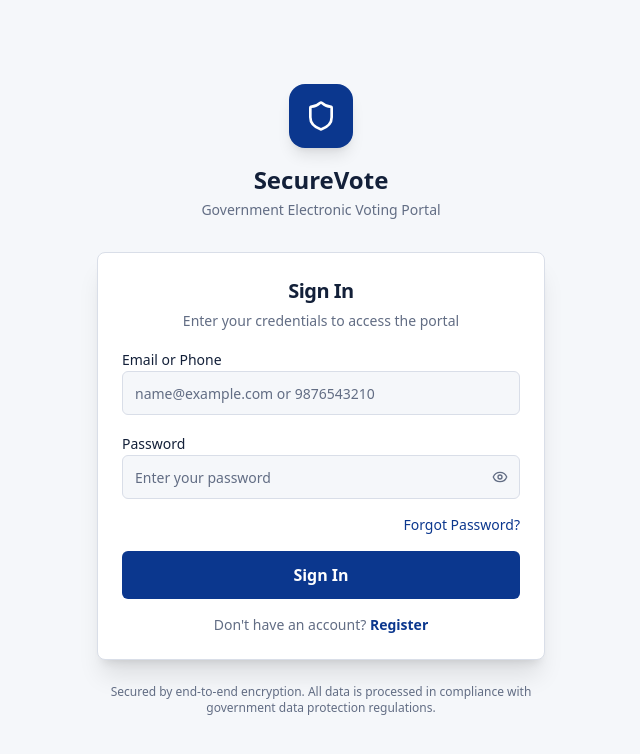
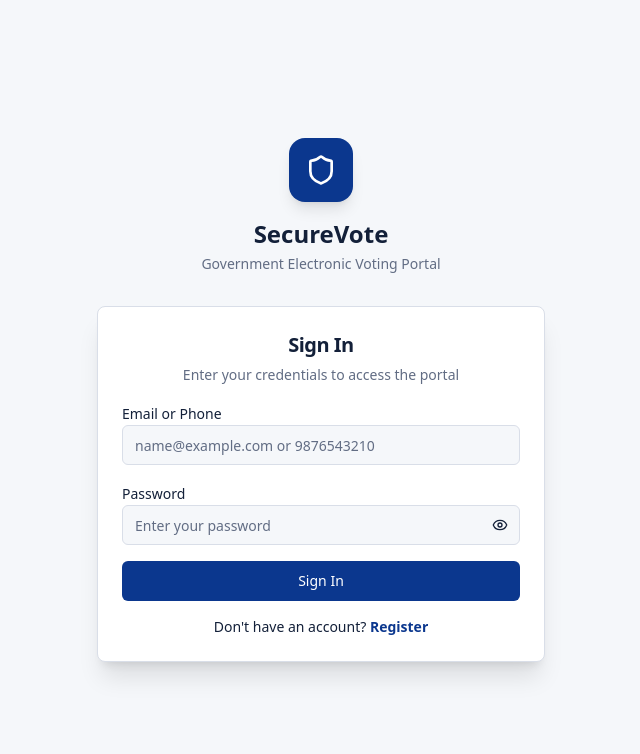
Before and after one commit to Votum-SecurVote/Votum-UserReg, a Next.js app in the folder votum-user/: page / in a window 1280 px wide. Shown: the top 754 px of the page, without its empty margins (319-959 px from the left). Built offline with nearby package versions, Linux system fonts and the light colour scheme.

Commit message:
navigation changes

```diff
--- a/votum-user/app/page.tsx
+++ b/votum-user/app/page.tsx
@@ -11,17 +11,26 @@ import { ElectionDetailsPage } from "@/components/election-details-page"
 import { ProfilePage } from "@/components/profile-page"
 import { Navbar } from "@/components/navbar"
 
-type AppPage = "login" | "register" | "registration-profile" | "dashboard" | "election" | "profile"
+type AppPage =
+  | "login"
+  | "register"
+  | "registration-profile"
+  | "dashboard"
+  | "election"
+  | "profile"
 
 export default function Page() {
   const { isAuthenticated } = useAuth()
   const [currentPage, setCurrentPage] = useState<AppPage>("login")
-  const [selectedElection, setSelectedElection] = useState<Election | null>(null)
+  const [selectedElection, setSelectedElection] =
+    useState<Election | null>(null)
 
-  // Redirect to login if not authenticated and trying to access protected pages
   const protectedPages: AppPage[] = ["dashboard", "election", "profile"]
+
   const activePage =
-    !isAuthenticated && protectedPages.includes(currentPage) ? "login" : currentPage
+    !isAuthenticated && protectedPages.includes(currentPage)
+      ? "login"
+      : currentPage
 
   const handleViewElection = (election: Election) => {
     setSelectedElection(election)
@@ -32,11 +41,11 @@ export default function Page() {
     setCurrentPage(page as AppPage)
   }
 
-  // Auth pages (no navbar)
   if (activePage === "login") {
     return (
       <LoginPage
         onNavigateToRegister={() => setCurrentPage("register")}
+        onLoginSuccess={() => setCurrentPage("dashboard")}  // ✅ THIS FIXES IT
       />
     )
   }
@@ -58,7 +67,6 @@ export default function Page() {
     )
   }
 
-  // Protected pages (with navbar)
   return (
     <div className="min-h-screen bg-background">
       <Navbar currentPage={activePage} onNavigate={handleNavigate} />
--- a/votum-user/components/election-details-page.tsx
+++ b/votum-user/components/election-details-page.tsx
@@ -9,7 +9,6 @@ import { Button } from "@/components/ui/button"
 import {
   ArrowLeft, Calendar, Clock, ShieldCheck, ListChecks, Users, CheckCircle2
 } from "lucide-react"
-
 interface ElectionDetailsProps {
   election: Election
   onBack: () => void
--- a/votum-user/components/login-page.tsx
+++ b/votum-user/components/login-page.tsx
@@ -1,8 +1,6 @@
 "use client"
 
-import React from "react"
-
-import { useState } from "react"
+import React, { useState } from "react"
 import { useAuth } from "@/context/auth-context"
 import { Button } from "@/components/ui/button"
 import { Input } from "@/components/ui/input"
@@ -13,10 +11,15 @@ import { Shield, Eye, EyeOff, Loader2, AlertCircle } from "lucide-react"
 
 interface LoginPageProps {
   onNavigateToRegister: () => void
+  onLoginSuccess: () => void
 }
 
-export function LoginPage({ onNavigateToRegister }: LoginPageProps) {
+export function LoginPage({
+  onNavigateToRegister,
+  onLoginSuccess,
+}: LoginPageProps) {
   const { login, verifyOtp, isLoading } = useAuth()
+
   const [email, setEmail] = useState("")
   const [password, setPassword] = useState("")
   const [showPassword, setShowPassword] = useState(false)
@@ -35,14 +38,17 @@ export function LoginPage({ onNavigateToRegister }: LoginPageProps) {
       setError("Email or phone is required.")
       return
     }
+
     if (!validateEmail(email)) {
       setError("Enter a valid email address or 10-digit phone number.")
       return
     }
+
     if (!password) {
       setError("Password is required.")
       return
     }
+
     if (password.length < 8) {
       setError("Password must be at least 8 characters.")
       return
@@ -50,8 +56,11 @@ export function LoginPage({ onNavigateToRegister }: LoginPageProps) {
 
     try {
       const result = await login(email, password)
-      if (result.requiresOtp) {
+
+      if (result?.requiresOtp) {
         setStep("otp")
+      } else {
+        onLoginSuccess() // ✅ Go to dashboard
       }
     } catch {
       setError("Invalid credentials. Please try again.")
@@ -60,13 +69,18 @@ export function LoginPage({ onNavigateToRegister }: LoginPageProps) {
 
   const handleOtpVerify = async () => {
     setError("")
+
     if (otp.length !== 6) {
       setError("Please enter the full 6-digit OTP.")
       return
     }
+
     try {
       const success = await verifyOtp(otp)
-      if (!success) {
+
+      if (success) {
+        onLoginSuccess() // ✅ Go to dashboard
+      } else {
         setError("Invalid OTP. Please try again.")
       }
     } catch {
@@ -77,7 +91,7 @@ export function LoginPage({ onNavigateToRegister }: LoginPageProps) {
   return (
     <div className="min-h-screen flex items-center justify-center bg-background px-4">
       <div className="w-full max-w-md">
-        {/* Logo / Header */}
+
         <div className="flex flex-col items-center mb-8">
           <div className="flex items-center justify-center w-16 h-16 rounded-2xl bg-primary text-primary-foreground mb-4 shadow-lg">
             <Shield className="h-8 w-8" />
@@ -99,9 +113,10 @@ export function LoginPage({ onNavigateToRegister }: LoginPageProps) {
                 : "Enter the 6-digit code sent to your registered device"}
             </CardDescription>
           </CardHeader>
+
           <CardContent>
             {error && (
-              <div className="flex items-start gap-2 p-3 mb-4 rounded-md bg-destructive/10 text-destructive text-sm" role="alert">
+              <div className="flex items-start gap-2 p-3 mb-4 rounded-md bg-destructive/10 text-destructive text-sm">
                 <AlertCircle className="h-4 w-4 mt-0.5 shrink-0" />
                 <span>{error}</span>
               </div>
@@ -109,35 +124,31 @@ export function LoginPage({ onNavigateToRegister }: LoginPageProps) {
 
             {step === "credentials" ? (
               <form onSubmit={handleLogin} className="space-y-4">
+
                 <div className="space-y-2">
-                  <Label htmlFor="email">Email or Phone</Label>
+                  <Label>Email or Phone</Label>
                   <Input
-                    id="email"
                     type="text"
                     placeholder="name@example.com or 9876543210"
                     value={email}
                     onChange={(e) => setEmail(e.target.value)}
-                    autoComplete="username"
-                    className="h-11"
                   />
                 </div>
+
                 <div className="space-y-2">
-                  <Label htmlFor="password">Password</Label>
+                  <Label>Password</Label>
                   <div className="relative">
                     <Input
-                      id="password"
                       type={showPassword ? "text" : "password"}
                       placeholder="Enter your password"
                       value={password}
                       onChange={(e) => setPassword(e.target.value)}
-                      autoComplete="current-password"
-                      className="h-11 pr-10"
+                      className="pr-10"
                     />
                     <button
                       type="button"
                       onClick={() => setShowPassword(!showPassword)}
-                      className="absolute right-3 top-1/2 -translate-y-1/2 text-muted-foreground hover:text-foreground transition-colors"
-                      aria-label={showPassword ? "Hide password" : "Show password"}
+                      className="absolute right-3 top-1/2 -translate-y-1/2"
                     >
                       {showPassword ? (
                         <EyeOff className="h-4 w-4" />
@@ -148,16 +159,7 @@ export function LoginPage({ onNavigateToRegister }: LoginPageProps) {
                   </div>
                 </div>
 
-                <div className="flex justify-end">
-                  <button
-                    type="button"
-                    className="text-sm text-primary hover:underline font-medium"
-                  >
-                    Forgot Password?
-                  </button>
-                </div>
-
-                <Button type="submit" className="w-full h-12 text-base font-semibold" disabled={isLoading}>
+                <Button type="submit" className="w-full" disabled={isLoading}>
                   {isLoading ? (
                     <>
                       <Loader2 className="h-4 w-4 mr-2 animate-spin" />
@@ -168,12 +170,12 @@ export function LoginPage({ onNavigateToRegister }: LoginPageProps) {
                   )}
                 </Button>
 
-                <p className="text-center text-sm text-muted-foreground">
-                  {"Don't have an account? "}
+                <p className="text-center text-sm">
+                  Don't have an account?{" "}
                   <button
                     type="button"
                     onClick={onNavigateToRegister}
-                    className="text-primary font-semibold hover:underline"
+                    className="text-primary font-semibold"
                   >
                     Register
                   </button>
@@ -181,6 +183,7 @@ export function LoginPage({ onNavigateToRegister }: LoginPageProps) {
               </form>
             ) : (
               <div className="space-y-6">
+
                 <div className="flex justify-center">
                   <InputOTP
                     maxLength={6}
@@ -192,7 +195,7 @@ export function LoginPage({ onNavigateToRegister }: LoginPageProps) {
                       <InputOTPSlot index={1} />
                       <InputOTPSlot index={2} />
                     </InputOTPGroup>
-                    <span className="mx-2 text-muted-foreground">-</span>
+                    <span className="mx-2">-</span>
                     <InputOTPGroup>
                       <InputOTPSlot index={3} />
                       <InputOTPSlot index={4} />
@@ -203,33 +206,15 @@ export function LoginPage({ onNavigateToRegister }: LoginPageProps) {
 
                 <Button
                   onClick={handleOtpVerify}
-                  className="w-full h-12 text-base font-semibold"
+                  className="w-full"
                   disabled={isLoading || otp.length !== 6}
                 >
-                  {isLoading ? (
-                    <>
-                      <Loader2 className="h-4 w-4 mr-2 animate-spin" />
-                      Verifying...
-                    </>
-                  ) : (
-                    "Verify & Sign In"
-                  )}
+                  {isLoading ? "Verifying..." : "Verify & Sign In"}
                 </Button>
-
-                <p className="text-center text-sm text-muted-foreground">
-                  {"Didn't receive a code? "}
-                  <button type="button" className="text-primary font-semibold hover:underline">
-                    Resend OTP
-                  </button>
-                </p>
               </div>
             )}
           </CardContent>
         </Card>
-
-        <p className="text-center text-xs text-muted-foreground mt-6">
-          Secured by end-to-end encryption. All data is processed in compliance with government data protection regulations.
-        </p>
       </div>
     </div>
   )
```
Also changed, not shown: 1 other file (tests, documents, lock files or other folders).
